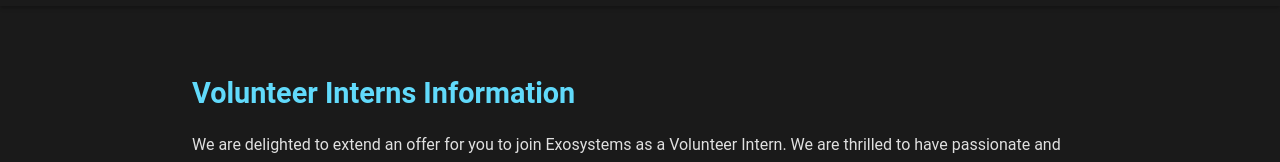
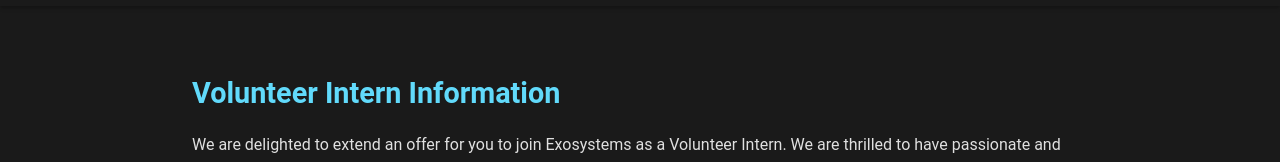
Before and after one commit to ExonomyOrg/exosystems_nuxt, a Nuxt app: page /internship in a window 1280 px wide. Shown: the part 144-306 px from the top of the page. Built offline with nearby package versions, Linux system fonts and the light colour scheme.

Commit message:
Update internship.vue, interns to intern

```diff
--- a/pages/internship.vue
+++ b/pages/internship.vue
@@ -1,7 +1,7 @@
 <template>
   <Navbar />
   <div style="margin-left: 15%; margin-top: 5% ;margin-right: 15%;">
-    <h2>Volunteer Interns Information</h2>
+    <h2>Volunteer Intern Information</h2>
     <p>We are delighted to extend an offer for you to join Exosystems as a Volunteer Intern. We are thrilled to have passionate and talented individuals like you to assist us in developing our pioneering applications, Exonomy and Exocracy, which are positioned to revolutionize sovereign peer-to-peer commerce and social media autonomy.</p>
     <p>At Exosystems, we envision a world without centralized control over our commercial interactions and social relationships. We are committed to building a future where each individual is the center of their own world, free from the constraints of the current corporate-driven digital landscape. Our mission is to create technology that empowers users with true sovereignty and autonomy.</p>
     <p>About Exosystems:</p>
```
